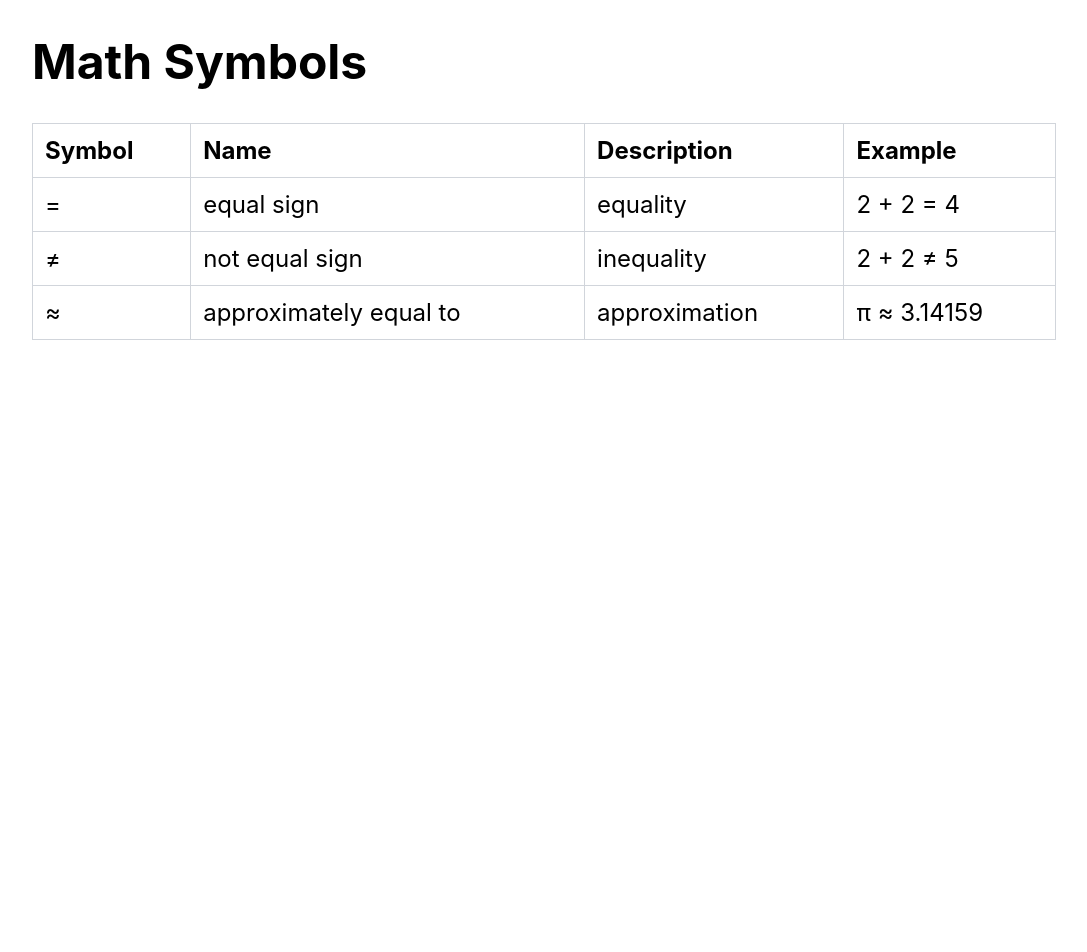
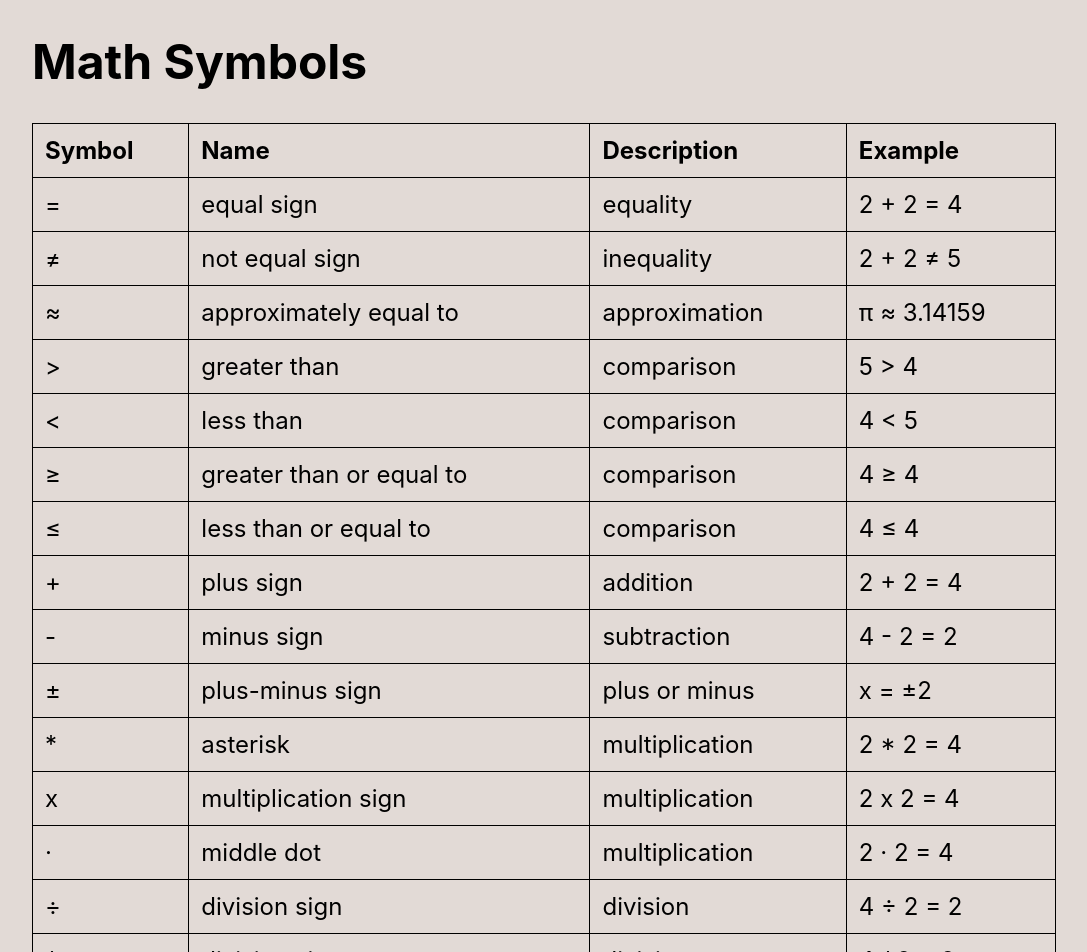
Before and after one commit to kennytrbl/math-symbols, a React (Create React App) app: page / in a window 1280 px wide. Shown: the top 952 px of the page, without its empty margins (96-1183 px from the left). Before the commit the page ends 800 px from the top, so only its background shows below. Built offline with nearby package versions, Linux system fonts and the light colour scheme.

Commit message:
local push

```diff
--- a/public/index.html
+++ b/public/index.html
@@ -2,7 +2,7 @@
 <html lang="en">
   <head>
     <meta charset="utf-8" />
-    <!-- <link rel="icon" href="%PUBLIC_URL%/favicon.ico" /> -->
+    <link rel="icon" href="%PUBLIC_URL%/favicon.ico" />
     <meta name="viewport" content="width=device-width, initial-scale=1" />
     <!-- <meta name="theme-color" content="#000000" /> -->
     <!-- <meta
--- a/src/App.css
+++ b/src/App.css
@@ -1,7 +1,9 @@
 :root {
+  background-color: #e2dad6;
   font-size: 1.5em;
   margin: auto;
   width: 80%;
+  padding-bottom: 2rem;
 }
 
 table {
@@ -11,7 +13,7 @@ table {
 
 table th,
 table td {
-  border: 1px solid #d1d5db;
+  border: 1px solid black;
   padding: 0.5rem;
   text-align: left;
 }
--- a/src/App.tsx
+++ b/src/App.tsx
@@ -21,6 +21,84 @@ const App = () => {
       name: "approximately equal to",
       description: "approximation",
       example: "π ≈ 3.14159",
+    },
+    {
+      symbol: ">",
+      name: "greater than",
+      description: "comparison",
+      example: "5 > 4",
+    },
+    {
+      symbol: "<",
+      name: "less than",
+      description: "comparison",
+      example: "4 < 5",
+    },
+    {
+      symbol: "≥",
+      name: "greater than or equal to",
+      description: "comparison",
+      example: "4 ≥ 4",
+    },
+    {
+      symbol: "≤",
+      name: "less than or equal to",
+      description: "comparison",
+      example: "4 ≤ 4",
+    },
+    {
+      symbol: "+",
+      name: "plus sign",
+      description: "addition",
+      example: "2 + 2 = 4",
+    },
+    {
+      symbol: "-",
+      name: "minus sign",
+      description: "subtraction",
+      example: "4 - 2 = 2",
+    },
+    {
+      symbol: "±",
+      name: "plus-minus sign",
+      description: "plus or minus",
+      example: "x = ±2",
+    },
+    {
+      symbol: "*",
+      name: "asterisk",
+      description: "multiplication",
+      example: "2 * 2 = 4",
+    },
+    {
+      symbol: "x",
+      name: "multiplication sign",
+      description: "multiplication",
+      example: "2 x 2 = 4",
+    },
+    {
+      symbol: "·",
+      name: "middle dot",
+      description: "multiplication",
+      example: "2 · 2 = 4",
+    },
+    {
+      symbol: "÷",
+      name: "division sign",
+      description: "division",
+      example: "4 ÷ 2 = 2",
+    },
+    {
+      symbol: "/",
+      name: "division sign",
+      description: "division",
+      example: "4 / 2 = 2",
+    },
+    {
+      symbol: "_",
+      name: "horizontal line",
+      description: "division",
+      example: "4 _ 2 = 2",
     },
   ];
 
```
Also changed, not shown: 1 other file (tests, documents, lock files or other folders).
